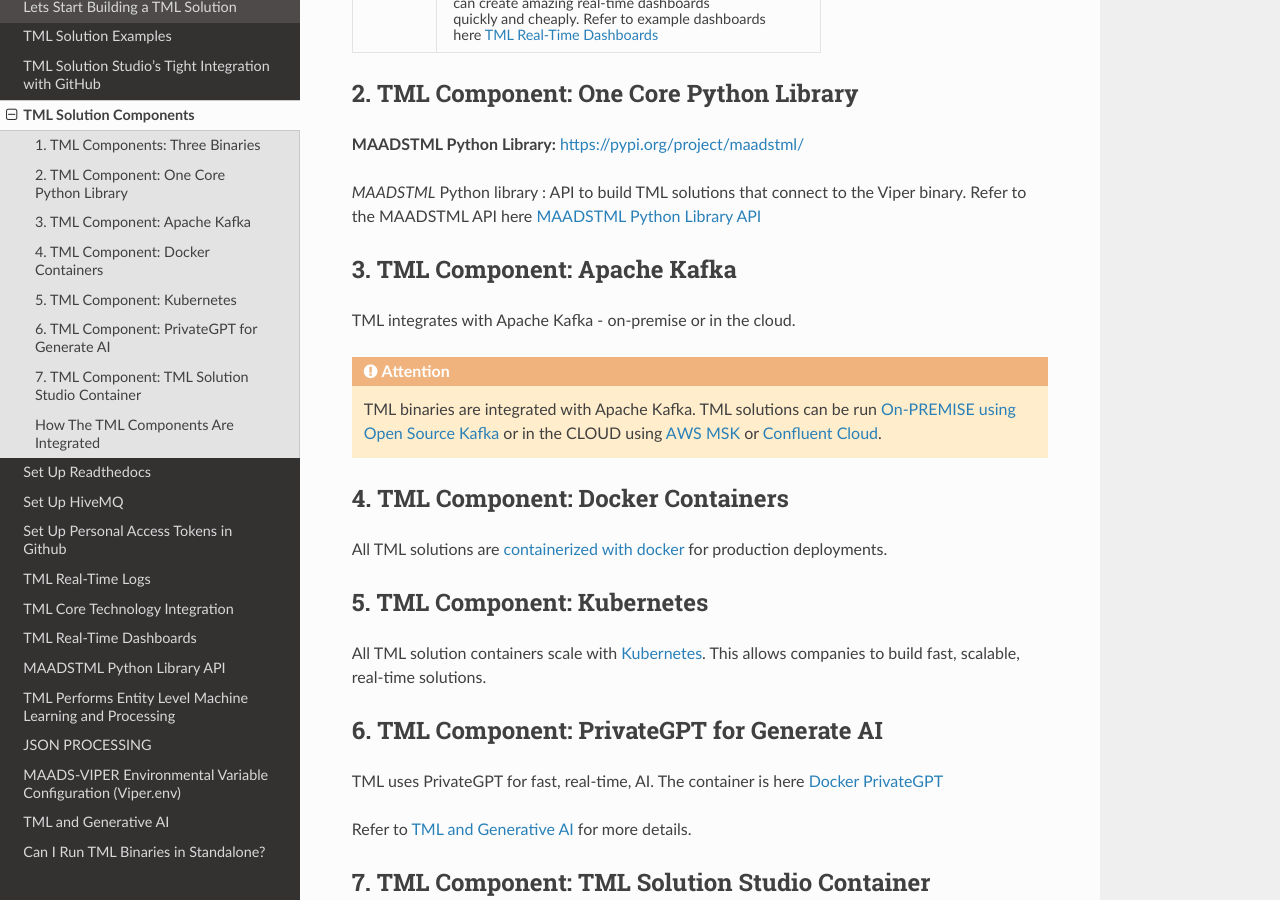
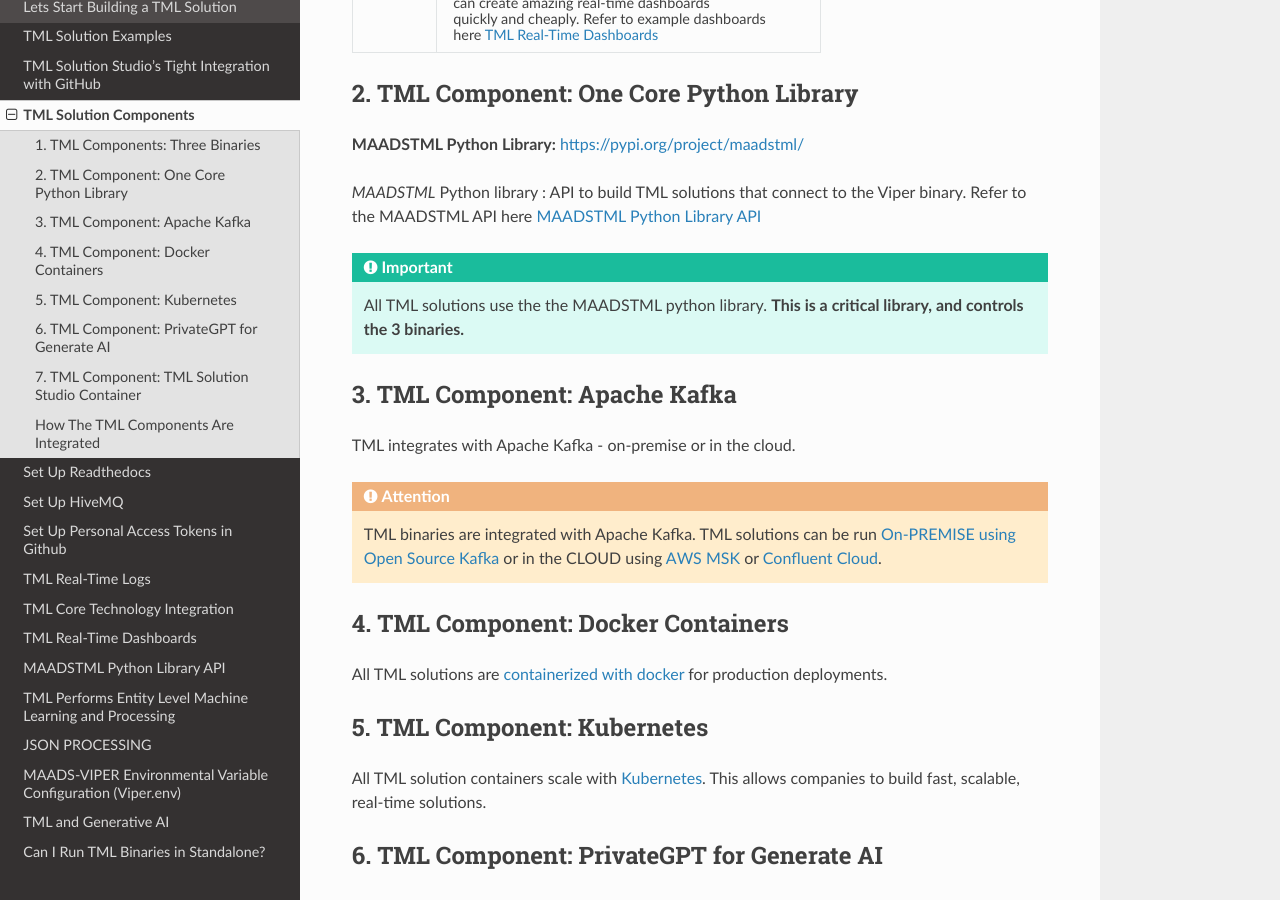
Before and after one commit to smaurice101/readthedocs, a Sphinx documentation site: the page built from docs/source/usage.rst, in a window 1280 px wide and 900 px high, scrolled down 1165 px. Built offline with Sphinx 7.4.7 and the Read the Docs theme 3.1.0, drawn with Linux system fonts in a browser that asks for light colours.

Commit message:
Update usage.rst

```diff
--- a/docs/source/usage.rst
+++ b/docs/source/usage.rst
@@ -96,6 +96,10 @@
 
 *MAADSTML* Python library : API to build TML solutions that connect to the Viper binary.  Refer to the MAADSTML API here :ref:`MAADSTML Python Library API`
 
+.. important::
+   All TML solutions use the the MAADSTML python library.  **This is a critical library, and controls the 3 binaries.**
+
+
 3. TML Component: Apache Kafka
 --------------------------
 
```
